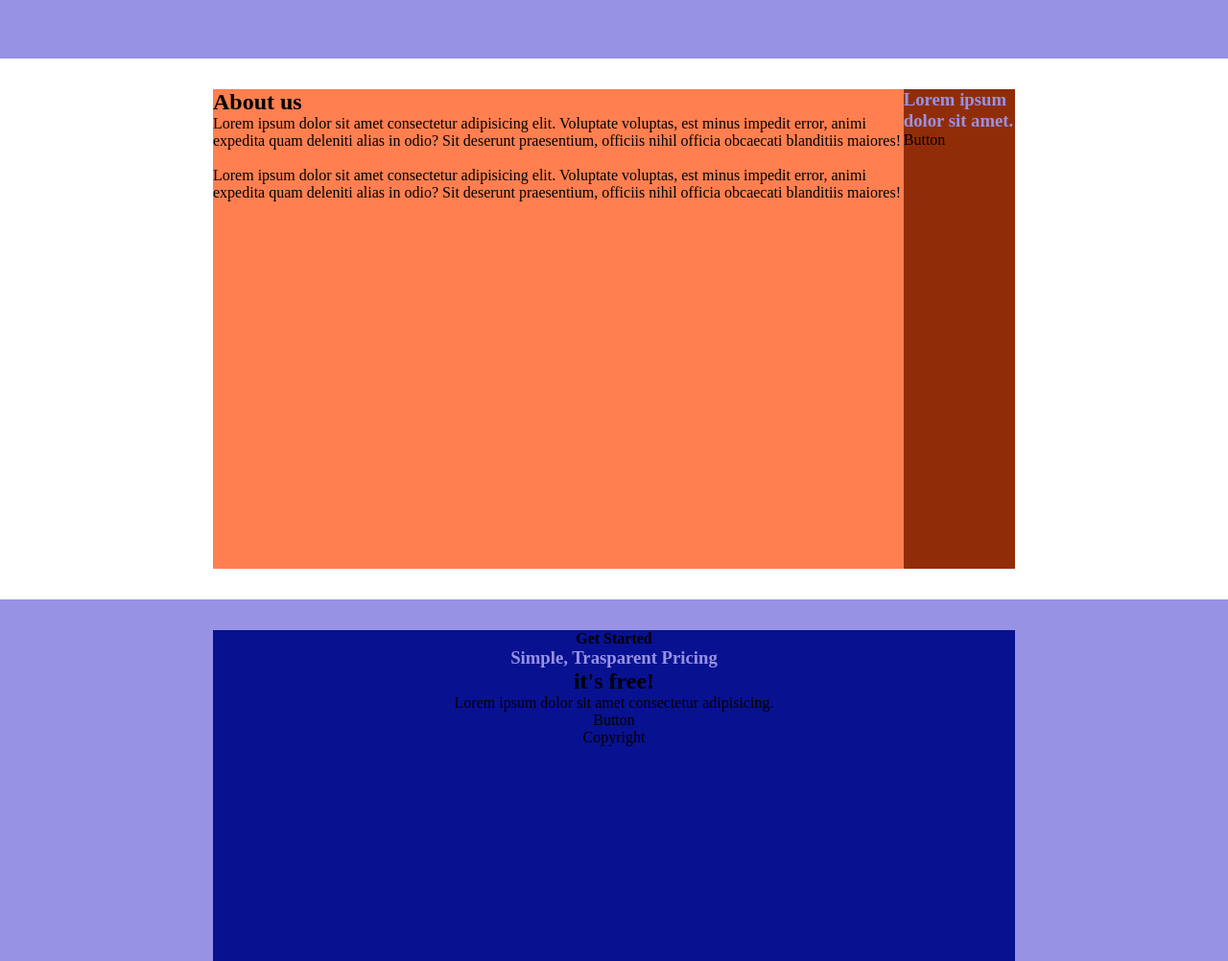
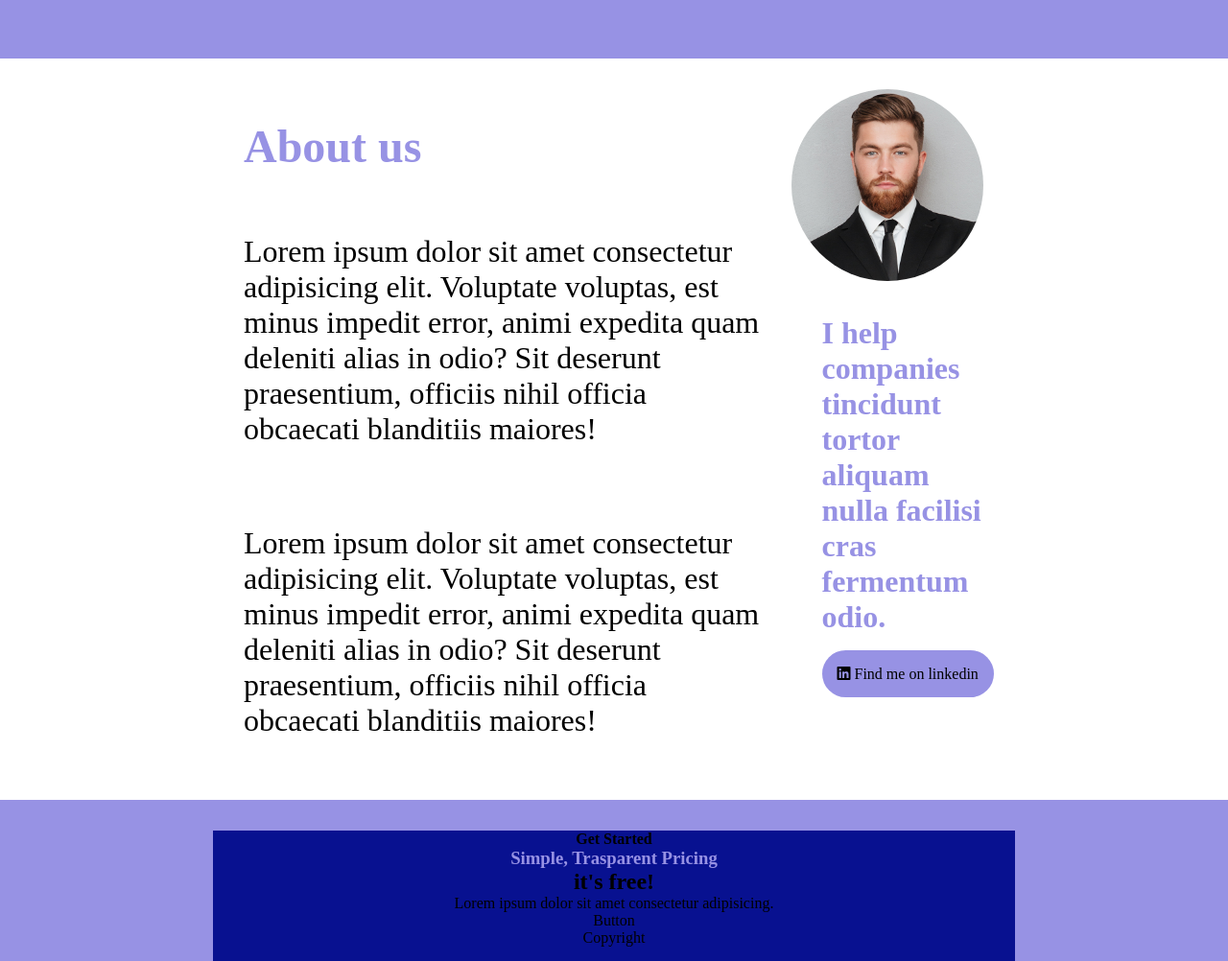
Before and after one commit to FrancescoLoCasto/htmlcss-responsive-layout, a plain HTML site: page index.html in a window 1280 px wide. Shown: the part 3408-4410 px from the top of the page at 96% size. Drawn offline with Linux system fonts and the light colour scheme.

Commit message:
section about-us

```diff
--- a/css/style.css
+++ b/css/style.css
@@ -208,13 +208,39 @@
 }
 
 .title-text{
-    background-color: coral;
-    height: 500px;
+}
+
+.title-text h1{
+    color: #9792e4;
+    font-size: 3rem;
+    padding: 2rem;
+}
+
+.title-text p{
+    font-size: 2rem;
+    padding: 2rem;
 }
 
 .img-text-about{
-    background-color: rgb(144, 45, 8);
-    height: 500px;
+}
+
+.img-about img{
+    height: 200px;
+    width: 200px;
+    border-radius: 100%;
+}
+
+.under-img h3{
+    font-size: 2rem;
+    padding: 2rem;
+}
+
+.under-img span{
+    font-size: 1rem;
+    padding: 1rem;
+    background-color: #9792e4;
+    border-radius: 2rem;
+    margin-left: 2rem;
 }
 
 .content-text-started{
@@ -358,6 +384,17 @@
         background-color: #9792e4;
     }
 
+    .title-text h1{
+        color: #9792e4;
+        font-size: 3rem;
+        padding: 2rem;
+    }
+
+    .title-text p{
+        font-size: 2rem;
+        padding: 2rem;
+    }
+
 
 
 }
@@ -465,5 +502,15 @@
         background-color: #9792e4;
     }
 
+    .title-text h1{
+        color: #9792e4;
+        font-size: 3rem;
+        padding: 2rem;
+    }
+
+    .title-text p{
+        font-size: 2rem;
+        padding: 2rem;
+    }
 
 }
--- a/index.html
+++ b/index.html
@@ -263,10 +263,15 @@
                         <p>Lorem ipsum dolor sit amet consectetur adipisicing elit. Voluptate voluptas, est minus impedit error, animi expedita quam deleniti alias in odio? Sit deserunt praesentium, officiis nihil officia obcaecati blanditiis maiores!</p>
                     </div>
                     <div class="img-text-about">
-                        <div class="img-about"></div>
+                        <div class="img-about">
+                            <img src="./img/about.jpg" alt="">
+                        </div>
                         <div class="under-img">
-                            <h3>Lorem ipsum dolor sit amet.</h3>
-                            <p>Button</p>
+                            <h3>I help companies tincidunt tortor aliquam nulla facilisi cras fermentum odio.</h3>
+                            <span>
+                                <i class="fa-brands fa-linkedin"></i>
+                                Find me on linkedin
+                            </span>
                         </div>
                     </div>
 
```
